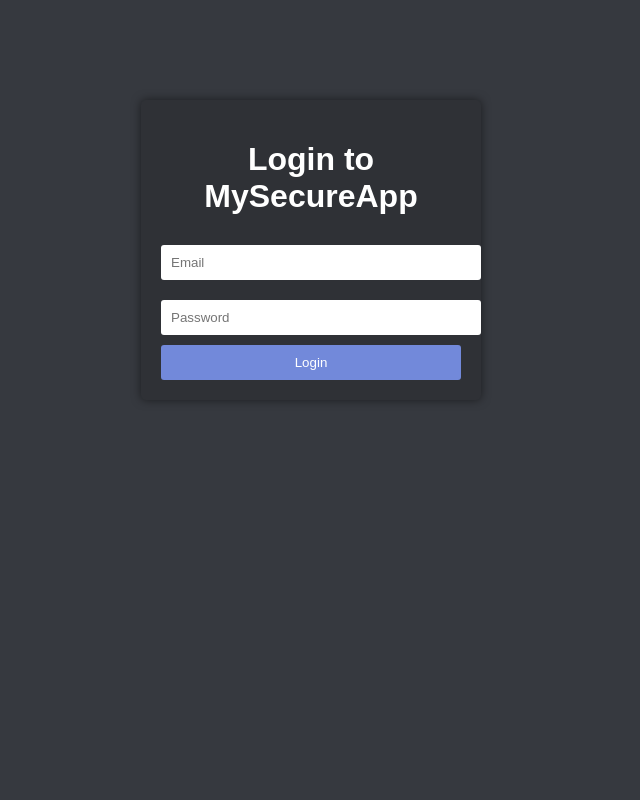
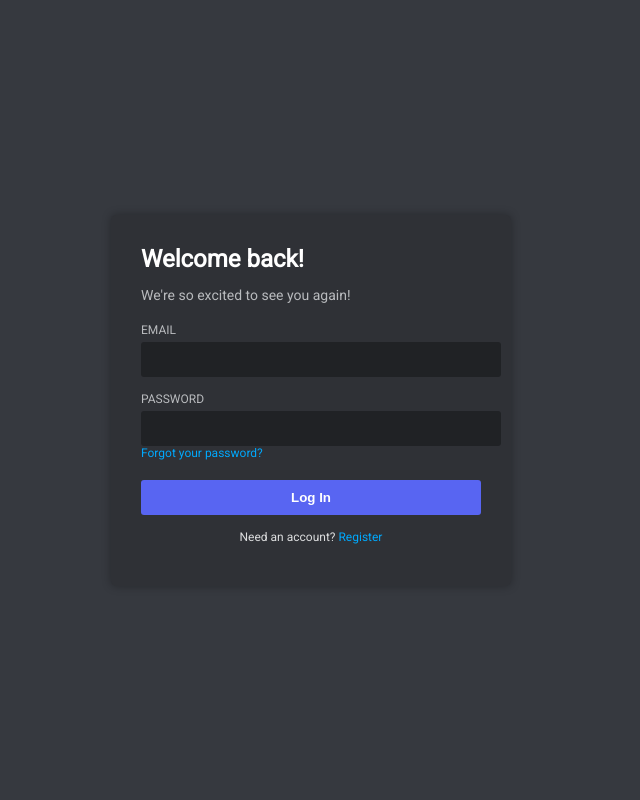
Before and after one commit to justhoneyy/Discord.php, a Flask app: page / in a window 1280 px wide. Shown: the whole page, without its empty margins (329-969 px from the left). Run offline with Flask 3, Linux system fonts and the light colour scheme.

Commit message:
Update login.html

```diff
--- a/templates/login.html
+++ b/templates/login.html
@@ -2,17 +2,42 @@
 <html lang="en">
 <head>
   <meta charset="UTF-8" />
-  <title>MySecureApp - Login</title>
-  <link rel="stylesheet" href="{{ url_for('static', filename='style.css') }}">
+  <meta name="viewport" content="width=device-width, initial-scale=1.0" />
+  <title>Login – MySecureApp</title>
+  <link href="https://fonts.googleapis.com/css2?family=Roboto&display=swap" rel="stylesheet">
 </head>
-<body>
-  <div class="login-container">
-    <h1>Login to MySecureApp</h1>
-    <form action="/login" method="post">
-      <input type="email" name="email" placeholder="Email" required>
-      <input type="password" name="password" placeholder="Password" required>
-      <button type="submit">Login</button>
-    </form>
+<body style="margin:0; padding:0; font-family:'Roboto', sans-serif; background-color:#36393f; color:#dcddde; display:flex; justify-content:center; align-items:center; height:100vh;">
+
+  <div style="width:100%; max-width:400px; padding:20px;">
+    <div style="background-color:#2f3136; border-radius:5px; padding:30px; box-shadow:0 0 10px rgba(0,0,0,0.3);">
+
+      <h2 style="margin-top:0; color:#fff; font-size:24px; margin-bottom:5px;">Welcome back!</h2>
+      <p style="color:#b9bbbe; font-size:14px; margin-bottom:20px;">We're so excited to see you again!</p>
+
+      <form method="post" action="/login">
+        <label for="email" style="font-size:12px; color:#b9bbbe; margin-bottom:5px; display:block;">EMAIL</label>
+        <input type="email" id="email" name="email" required
+          style="width:100%; padding:10px; margin-bottom:15px; border:none; border-radius:3px; background-color:#202225; color:#dcddde;">
+
+        <label for="password" style="font-size:12px; color:#b9bbbe; margin-bottom:5px; display:block;">PASSWORD</label>
+        <input type="password" id="password" name="password" required
+          style="width:100%; padding:10px; margin-bottom:10px; border:none; border-radius:3px; background-color:#202225; color:#dcddde;">
+
+        <a href="#" style="color:#00a8fc; font-size:12px; display:block; margin-top:-10px; margin-bottom:20px; text-decoration:none;">Forgot your password?</a>
+
+        <button type="submit"
+          style="width:100%; padding:10px; background-color:#5865f2; color:white; border:none; border-radius:3px; font-weight:bold; cursor:pointer;">
+          Log In
+        </button>
+      </form>
+
+      <p style="font-size:12px; text-align:center; margin-top:15px;">
+        Need an account?
+        <a href="#" style="color:#00a8fc; text-decoration:none;">Register</a>
+      </p>
+
+    </div>
   </div>
+
 </body>
 </html>
```
